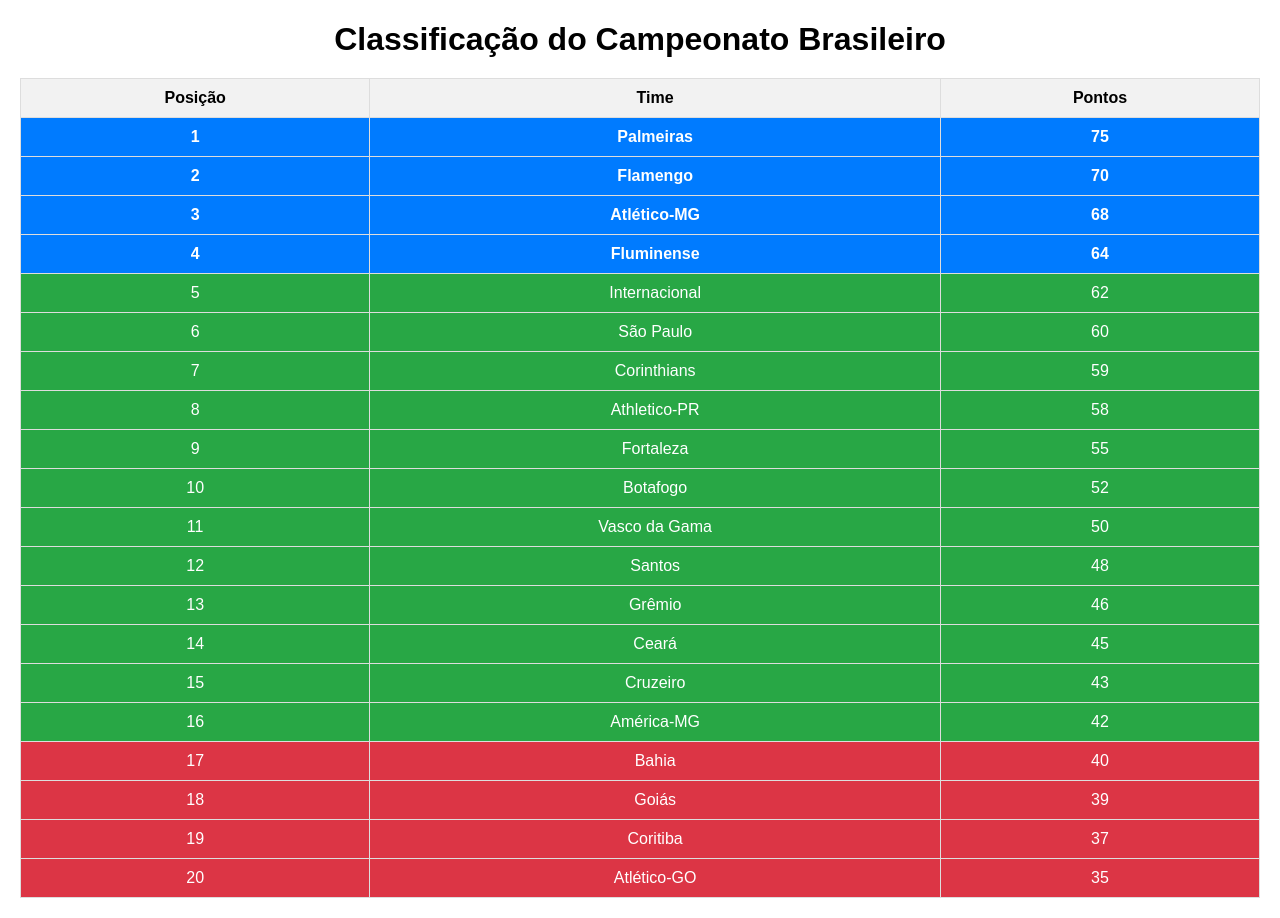
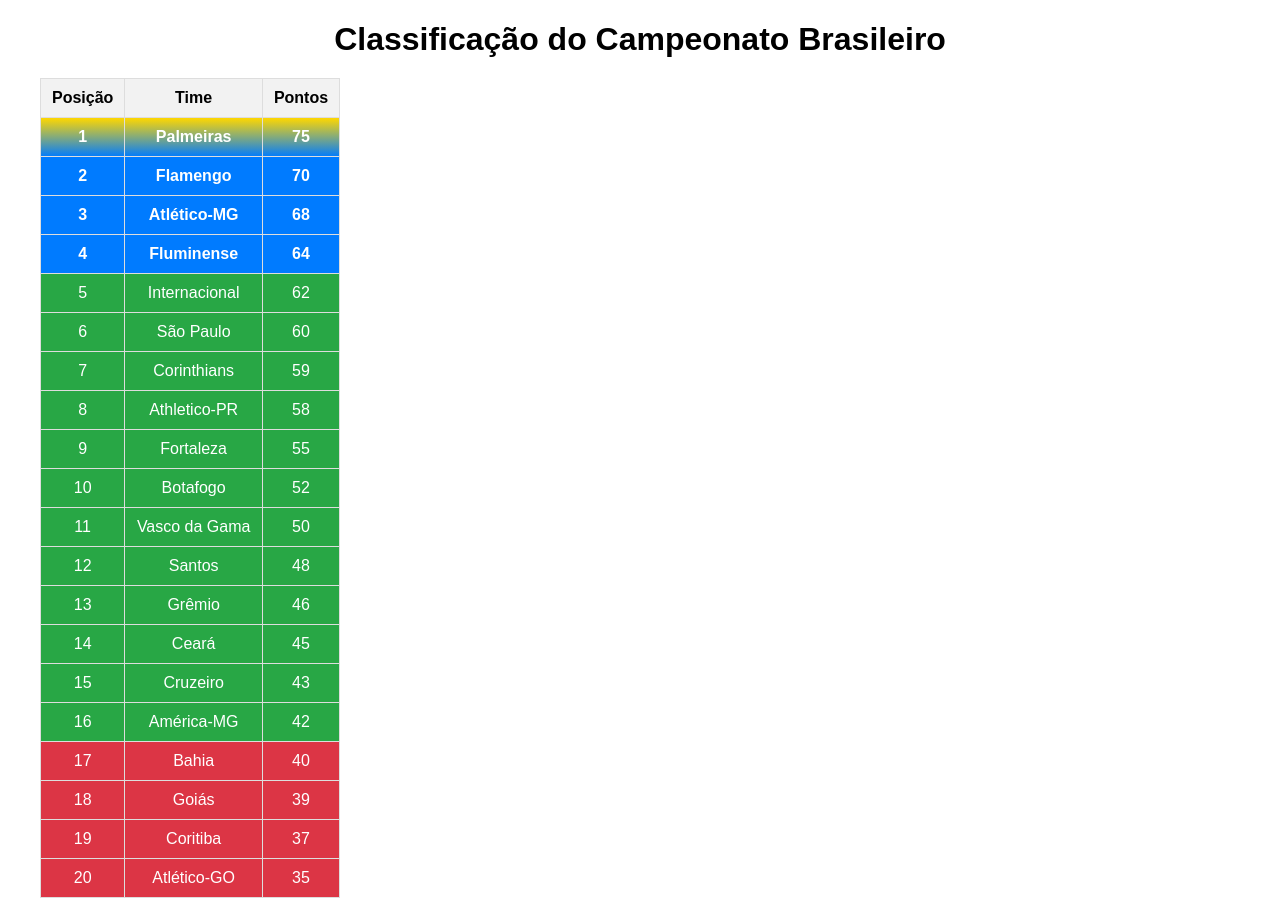
Before and after one commit to w4lterjr/futebol, a React (Vite) app: page / in a window 1280 px wide. Built offline with nearby package versions, Linux system fonts and the light colour scheme.

Commit message:
styles_3

```diff
--- a/src/App.jsx
+++ b/src/App.jsx
@@ -40,8 +40,10 @@
           {classificacao.map((time) => {
             let className = '';
 
-            // Definindo as classes para os times
-            if (time.posicao <= 4) {
+            // Se for o primeiro time, aplica a classe 'firstPlace'
+            if (time.posicao === 1) {
+              className = styles.firstPlace; // Azul-dourado para o primeiro
+            } else if (time.posicao <= 4) {
               className = styles.topFour; // Azul para os 4 primeiros
             } else if (time.posicao >= 17) {
               className = styles.bottomFour; // Vermelho para os 4 últimos
--- a/styles/brasileirao.module.css
+++ b/styles/brasileirao.module.css
@@ -10,8 +10,9 @@
   }
 
   .classificacao {
-    width: 100%;
+    width: 300px; /* Define a largura fixa para a tabela */
     border-collapse: collapse;
+    margin-left: 20px; /* Alinha a tabela à esquerda */
   }
 
   .classificacao th, .classificacao td {
@@ -40,3 +41,10 @@
     background-color: #f2f2f2;
     font-weight: bold;
   }
+
+  /* Estilo para o primeiro time, azul-dourado */
+  .firstPlace {
+    background: linear-gradient(to top, #007bff, #ffd700); /* Azul-dourado */
+    color: white;
+    font-weight: bold;
+  }
```
